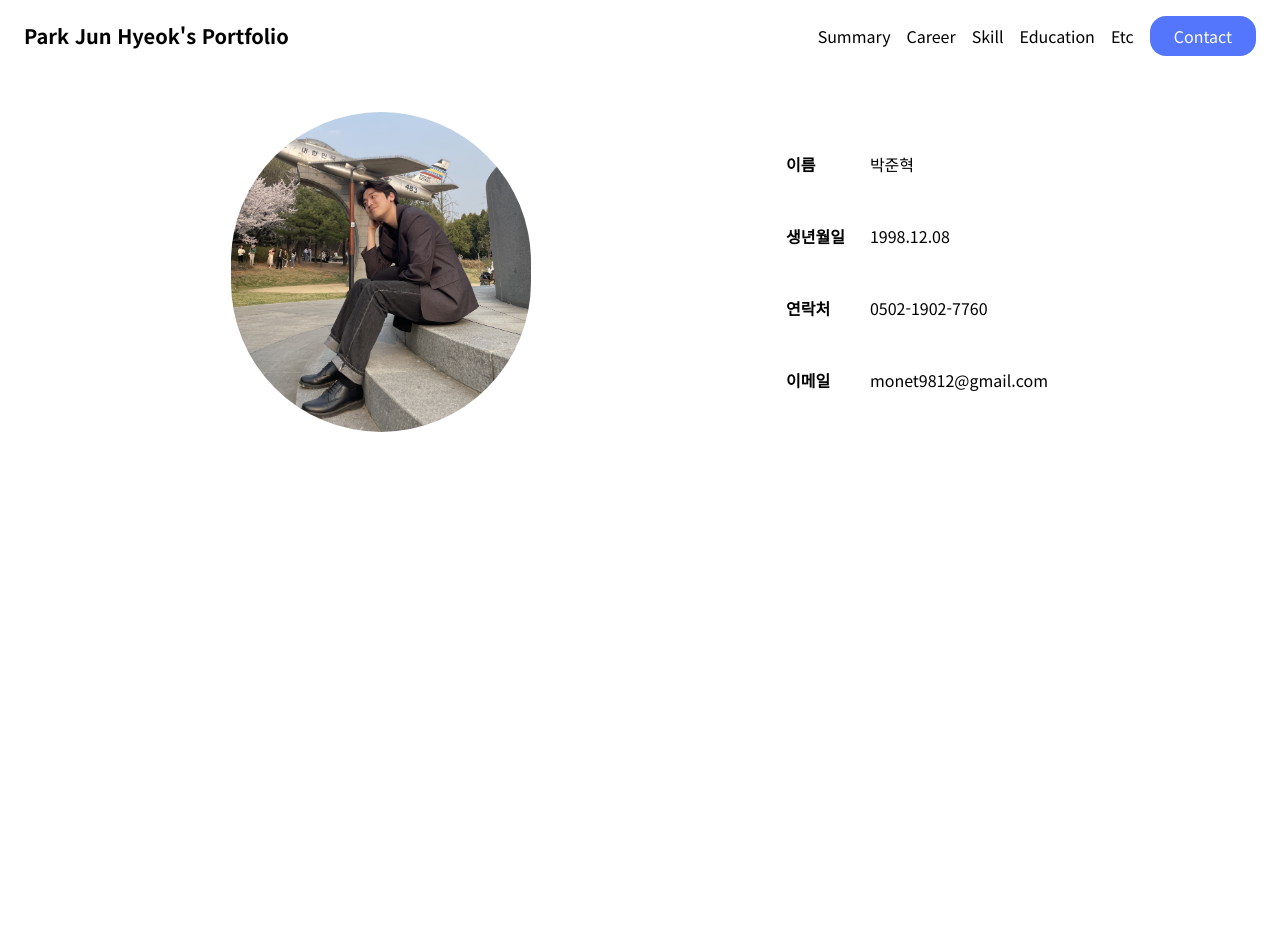
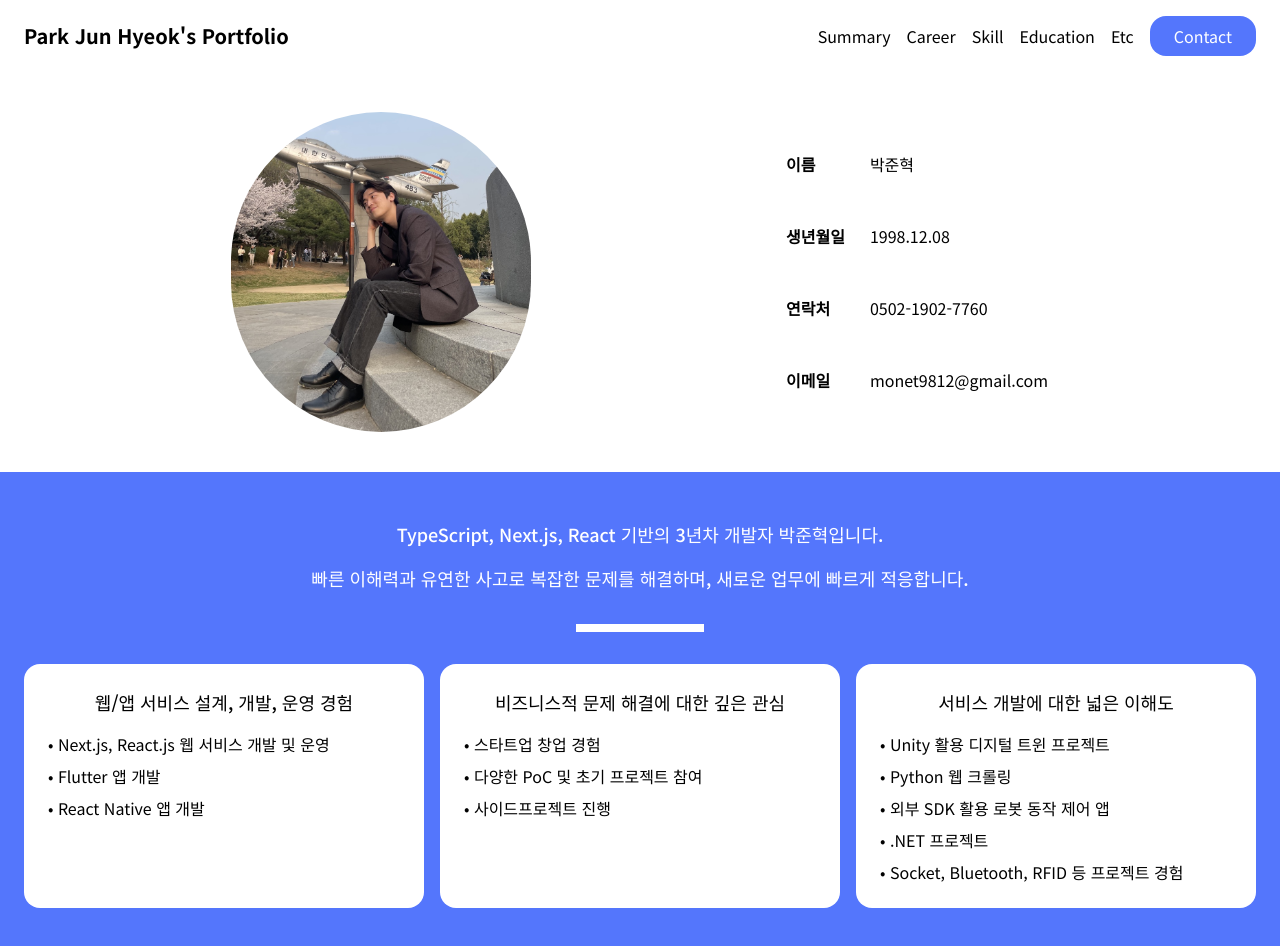
Before and after one commit to monet2155/parkjunhyeok-portfolio, a Next.js app: page / in a window 1280 px wide. Shown: the top 946 px of the page. Before the commit the page ends 800 px from the top, so only its background shows below. Built offline with nearby package versions, Linux system fonts and the light colour scheme.

Commit message:
feat: init summary

```diff
--- a/src/app/page.tsx
+++ b/src/app/page.tsx
@@ -1,11 +1,13 @@
 import Header from "@/components/Header";
 import Profile from "@/components/Profile";
+import Summary from "@/components/Summary";
 
 export default function Home() {
   return (
     <main className={"mt-[72px]"}>
       <Header />
       <Profile />
+      <Summary />
     </main>
   );
 }
--- /dev/null
+++ b/src/components/Summary.tsx
@@ -0,0 +1,65 @@
+function SummaryItem({
+  title,
+  itemList,
+}: {
+  title: string;
+  itemList: string[];
+}) {
+  return (
+    <li
+      className={
+        "bg-white w-[400px] text-black p-6 rounded-2xl flex flex-col items-center gap-4"
+      }
+    >
+      <div className={"font-medium text-lg"}>{title}</div>
+      <div className={"w-full flex flex-col gap-2"}>
+        {itemList.map((ele) => (
+          <div key={ele}> • {ele}</div>
+        ))}
+      </div>
+    </li>
+  );
+}
+
+export default function Summary() {
+  return (
+    <section className={"bg-point text-white flex flex-col gap-4 py-12 px-4"}>
+      <div className={"text-center font-medium text-lg"}>
+        TypeScript, Next.js, React 기반의 3년차 개발자 박준혁입니다.
+      </div>
+      <div className={"text-center font-medium text-lg"}>
+        빠른 이해력과 유연한 사고로 복잡한 문제를 해결하며, 새로운 업무에 빠르게
+        적응합니다.
+      </div>
+      <div className={"w-32 bg-white h-2 mx-auto my-4"} />
+      <ul className={"flex flex-wrap justify-center gap-4"}>
+        <SummaryItem
+          title={"웹/앱 서비스 설계, 개발, 운영 경험"}
+          itemList={[
+            "Next.js, React.js 웹 서비스 개발 및 운영",
+            "Flutter 앱 개발",
+            "React Native 앱 개발",
+          ]}
+        />
+        <SummaryItem
+          title={"비즈니스적 문제 해결에 대한 깊은 관심"}
+          itemList={[
+            "스타트업 창업 경험",
+            "다양한 PoC 및 초기 프로젝트 참여",
+            "사이드프로젝트 진행",
+          ]}
+        />
+        <SummaryItem
+          title={"서비스 개발에 대한 넓은 이해도"}
+          itemList={[
+            "Unity 활용 디지털 트윈 프로젝트",
+            "Python 웹 크롤링",
+            "외부 SDK 활용 로봇 동작 제어 앱",
+            ".NET 프로젝트",
+            "Socket, Bluetooth, RFID 등 프로젝트 경험",
+          ]}
+        />
+      </ul>
+    </section>
+  );
+}
```
